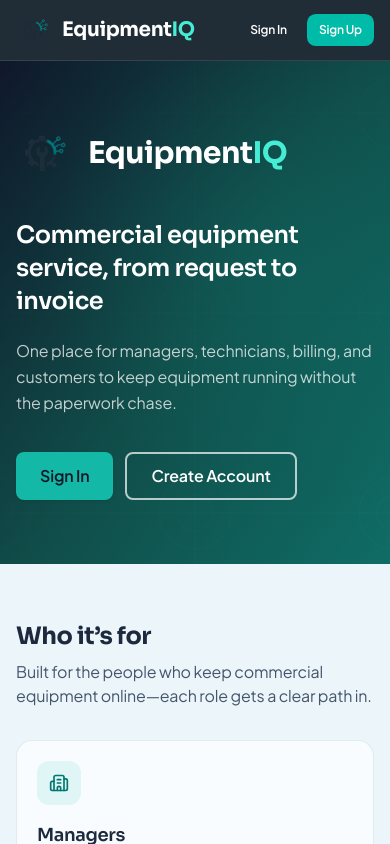
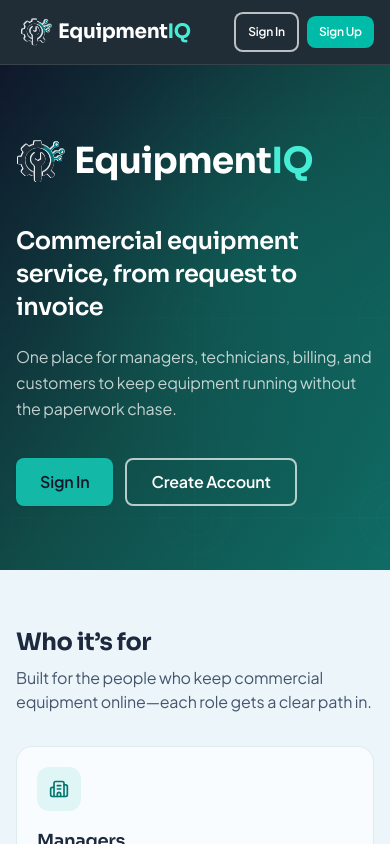
Before and after one commit to Rdehmer/Group-13-final-project, a Next.js app: page / in a window 390 px wide. Shown: the top 844 px of the page. Built offline with nearby package versions, Linux system fonts and the light colour scheme; no server answers.

Commit message:
Polish EquipmentIQ home and login splash branding.
Tighten logo lockup spacing, align hero copy with the mark, simplify the welcome splash, and give header Sign In a clear outlined style.

Co-authored-by: Cursor <cursoragent@cursor.com>

```diff
--- a/src/app/globals.css
+++ b/src/app/globals.css
@@ -145,6 +145,48 @@ h3,
   backdrop-filter: blur(10px);
 }
 
+/* EquipmentIQ brand — thin white outline on mark only (dark surfaces) */
+.brand-logo-lockup {
+  line-height: 1;
+}
+
+.brand-logo-mark {
+  filter:
+    drop-shadow(0.4px 0 0 rgba(255, 255, 255, 0.7))
+    drop-shadow(-0.4px 0 0 rgba(255, 255, 255, 0.7))
+    drop-shadow(0 0.4px 0 rgba(255, 255, 255, 0.7))
+    drop-shadow(0 -0.4px 0 rgba(255, 255, 255, 0.7));
+}
+
+.brand-logo-full {
+  filter: drop-shadow(0 2px 6px rgba(15, 23, 42, 0.12));
+}
+
+.brand-logo-lockup-hero {
+  transform: translateY(-2px);
+}
+
+.brand-logo-lockup-hero .brand-logo-mark {
+  object-position: left center;
+}
+
+/* Hero mark PNG has internal padding — pull lockup left to align with copy */
+.home-hero .brand-logo-lockup-hero {
+  margin-left: -0.5rem;
+}
+
+@media (min-width: 640px) {
+  .home-hero .brand-logo-lockup-hero {
+    margin-left: -0.625rem;
+  }
+}
+
+@media (min-width: 1024px) {
+  .home-hero .brand-logo-lockup-hero {
+    margin-left: -0.75rem;
+  }
+}
+
 .home-landing-rise > * {
   animation: home-landing-rise 0.55s ease-out both;
 }
@@ -280,28 +322,16 @@ h3,
   animation: customer-welcome-rise 0.6s ease-out both;
 }
 
-.customer-welcome-logo-wrap {
+.customer-welcome-brand-block {
   animation-delay: 0ms;
 }
 
-.customer-welcome-brand {
-  animation-delay: 120ms;
-}
-
-.customer-welcome-title {
-  animation-delay: 220ms;
-}
-
 .customer-welcome-subtitle {
-  animation-delay: 320ms;
+  animation-delay: 160ms;
 }
 
 .customer-welcome-progress {
-  animation-delay: 420ms;
-}
-
-.customer-welcome-ring {
-  animation: customer-welcome-pulse 2s ease-in-out infinite;
+  animation-delay: 280ms;
 }
 
 .customer-welcome-progress-bar {
@@ -372,7 +402,6 @@ h3,
 @media (prefers-reduced-motion: reduce) {
   .login-hero,
   .customer-welcome-content > *,
-  .customer-welcome-ring,
   .customer-welcome-progress-bar,
   .customer-welcome-exit,
   .customer-home-loading-ring,
--- a/src/components/LoginWelcomeSplash.tsx
+++ b/src/components/LoginWelcomeSplash.tsx
@@ -16,7 +16,7 @@ export function LoginWelcomeSplash({ exiting = false, displayName, role }: Props
 
   return (
     <div
-      className={`customer-welcome-splash login-hero fixed inset-0 z-50 flex flex-col items-center justify-center px-6 text-primary-content ${
+      className={`customer-welcome-splash login-hero fixed inset-0 z-50 flex flex-col items-center justify-center px-6 pt-[7vh] text-primary-content sm:pt-[9vh] ${
         exiting ? "customer-welcome-exit" : ""
       }`}
       role="status"
@@ -25,15 +25,11 @@ export function LoginWelcomeSplash({ exiting = false, displayName, role }: Props
       aria-label={subtitle}
     >
       <div className="customer-welcome-content flex w-full max-w-md flex-col items-center text-center">
-        <div className="customer-welcome-logo-wrap relative mb-8">
-          <span
-            className="customer-welcome-ring absolute -inset-4 rounded-full border-2 border-white/25"
-            aria-hidden
-          />
-          <EquipmentIQLogo variant="auth" onDark className="relative" />
+        <div className="customer-welcome-brand-block flex flex-col items-center gap-2.5">
+          <EquipmentIQLogo variant="splash" onDark />
+          <h1 className="customer-welcome-title text-2xl font-bold sm:text-3xl">{greeting}</h1>
         </div>
 
-        <h1 className="customer-welcome-title text-2xl font-bold sm:text-3xl">{greeting}</h1>
         <p className="customer-welcome-subtitle mt-2 text-sm opacity-80 sm:text-base">{subtitle}</p>
 
         <div className="customer-welcome-progress mt-10 h-1 w-full max-w-xs overflow-hidden rounded-full bg-white/15">
--- a/src/components/brand/EquipmentIQLogo.tsx
+++ b/src/components/brand/EquipmentIQLogo.tsx
@@ -8,14 +8,14 @@ type MarkProps = {
 };
 
 /** Icon only — gear, wrench, and IQ circuit (transparent PNG). */
-export function EquipmentIQMark({ className = "h-10 w-10" }: MarkProps) {
+export function EquipmentIQMark({ className = "h-10 w-10", pop = false }: MarkProps & { pop?: boolean }) {
   return (
     <Image
       src={BRAND_MARK_SRC}
       alt=""
       width={500}
       height={500}
-      className={`${className} object-contain`}
+      className={`${className} object-contain ${pop ? "brand-logo-mark" : ""}`}
       aria-hidden
     />
   );
@@ -29,14 +29,14 @@ type WordmarkProps = {
 /** Text lockup when the full logo image is not used (e.g. on dark backgrounds). */
 export function EquipmentIQWordmark({ className = "", onDark = false }: WordmarkProps) {
   return (
-    <span className={`font-display font-bold tracking-tight ${className}`}>
+    <span className={`whitespace-nowrap font-display font-bold tracking-[-0.02em] ${className}`}>
       <span className={onDark ? "text-white" : "text-slate-700"}>Equipment</span>
       <span className={onDark ? "text-teal-300" : "text-teal-600"}>IQ</span>
     </span>
   );
 }
 
-type Variant = "header" | "hero" | "auth" | "footer";
+type Variant = "header" | "hero" | "auth" | "splash" | "footer";
 
 type Props = {
   variant?: Variant;
@@ -47,65 +47,104 @@ type Props = {
 
 const VARIANTS: Record<
   Variant,
-  { full: string; mark: string; text: string; gap: string; fullWidth: number; fullHeight: number }
+  {
+    full: string;
+    mark: string;
+    text: string;
+    gap: string;
+    wordmarkPull: string;
+    fullWidth: number;
+    fullHeight: number;
+  }
 > = {
   header: {
-    full: "h-9 w-auto sm:h-10",
-    mark: "h-9 w-9 sm:h-10 sm:w-10",
+    full: "h-10 w-auto sm:h-11",
+    mark: "h-10 w-10 sm:h-11 sm:w-11",
     text: "text-xl sm:text-2xl",
-    gap: "gap-2.5",
-    fullWidth: 220,
-    fullHeight: 46,
+    gap: "gap-1.5",
+    wordmarkPull: "-ml-1",
+    fullWidth: 240,
+    fullHeight: 50,
   },
   hero: {
-    full: "h-16 w-auto sm:h-20 lg:h-24",
-    mark: "h-14 w-14 sm:h-16 sm:w-16 lg:h-20 lg:w-20",
-    text: "text-3xl sm:text-4xl lg:text-5xl",
-    gap: "gap-4",
-    fullWidth: 420,
-    fullHeight: 88,
+    full: "h-20 w-auto sm:h-24 lg:h-28",
+    mark: "h-16 w-16 sm:h-20 sm:w-20 lg:h-24 lg:w-24",
+    text: "text-4xl sm:text-5xl lg:text-6xl",
+    gap: "gap-2 sm:gap-2.5",
+    wordmarkPull: "-ml-1.5 sm:-ml-2 lg:-ml-2.5",
+    fullWidth: 480,
+    fullHeight: 100,
   },
   auth: {
     full: "h-12 w-auto sm:h-14",
-    mark: "h-12 w-12 sm:h-14 sm:w-14",
-    text: "text-2xl sm:text-3xl",
-    gap: "gap-3",
+    mark: "h-11 w-11 sm:h-12 sm:w-12",
+    text: "text-xl sm:text-2xl",
+    gap: "gap-1.5",
+    wordmarkPull: "-ml-1 sm:-ml-1.5",
     fullWidth: 280,
     fullHeight: 58,
+  },
+  splash: {
+    full: "h-16 w-auto sm:h-20",
+    mark: "h-12 w-12 sm:h-14 sm:w-14 md:h-16 md:w-16",
+    text: "text-xl sm:text-2xl md:text-3xl",
+    gap: "gap-1",
+    wordmarkPull: "-ml-2 sm:-ml-2.5",
+    fullWidth: 340,
+    fullHeight: 72,
   },
   footer: {
     full: "h-8 w-auto",
     mark: "h-8 w-8",
     text: "text-lg",
-    gap: "gap-2",
+    gap: "gap-1",
+    wordmarkPull: "-ml-0.5",
     fullWidth: 180,
     fullHeight: 36,
   },
 };
 
+function LogoLockup({
+  styles,
+  onDark,
+  hero,
+  className,
+  pop,
+}: {
+  styles: (typeof VARIANTS)[Variant];
+  onDark: boolean;
+  hero?: boolean;
+  className?: string;
+  pop: boolean;
+}) {
+  return (
+    <span
+      className={`brand-logo-lockup inline-flex flex-nowrap items-center ${styles.gap} ${hero ? "brand-logo-lockup-hero" : ""} ${className ?? ""}`}
+      aria-label="EquipmentIQ"
+    >
+      <EquipmentIQMark
+        className={`${styles.mark} shrink-0 ${hero ? "object-left" : ""}`}
+        pop={pop}
+      />
+      <EquipmentIQWordmark
+        className={`${styles.text} ${styles.wordmarkPull} shrink-0`}
+        onDark={onDark}
+      />
+    </span>
+  );
+}
+
 export function EquipmentIQLogo({ variant = "header", className = "", onDark = false }: Props) {
   const styles = VARIANTS[variant];
-
-  if (onDark) {
-    return (
-      <span
-        className={`inline-flex items-center ${styles.gap} ${className}`}
-        aria-label="EquipmentIQ"
-      >
-        <EquipmentIQMark className={styles.mark} />
-        <EquipmentIQWordmark className={styles.text} onDark />
-      </span>
-    );
-  }
+  const pop = onDark;
 
   return (
-    <Image
-      src={BRAND_LOGO_SRC}
-      alt="EquipmentIQ"
-      width={styles.fullWidth}
-      height={styles.fullHeight}
-      className={`${styles.full} object-contain object-left ${className}`}
-      priority={variant === "hero"}
+    <LogoLockup
+      styles={styles}
+      onDark={onDark}
+      hero={variant === "hero"}
+      className={className}
+      pop={pop}
     />
   );
 }
--- a/src/components/home/HomeLanding.tsx
+++ b/src/components/home/HomeLanding.tsx
@@ -75,7 +75,7 @@ export function HomeLanding() {
           <div className="flex items-center gap-2 sm:gap-3">
             <button
               type="button"
-              className="btn btn-ghost btn-sm border-0 text-white hover:bg-white/10 sm:btn-md"
+              className="btn btn-sm min-h-10 border-2 border-white/70 bg-transparent text-white hover:border-white hover:bg-white/10 sm:btn-md"
               onClick={() => openAuth("login")}
             >
               Sign In
@@ -93,12 +93,12 @@ export function HomeLanding() {
 
       <main className="flex-1">
         <section className="home-hero relative overflow-hidden px-4 py-16 sm:px-6 sm:py-24 lg:py-28">
-          <div className="home-landing-rise relative mx-auto max-w-6xl">
+          <div className="home-landing-rise relative mx-auto flex max-w-6xl flex-col items-start">
             <EquipmentIQLogo variant="hero" onDark />
-            <h1 className="mt-8 max-w-2xl text-2xl font-semibold leading-snug text-white sm:text-3xl lg:text-4xl">
+            <h1 className="mt-8 max-w-2xl text-left text-2xl font-semibold leading-snug text-white sm:text-3xl lg:text-4xl">
               Commercial equipment service, from request to invoice
             </h1>
-            <p className="mt-5 max-w-xl text-base leading-relaxed text-white/75 sm:text-lg">
+            <p className="mt-5 max-w-xl text-left text-base leading-relaxed text-white/75 sm:text-lg">
               One place for managers, technicians, billing, and customers to keep equipment running
               without the paperwork chase.
             </p>
```
